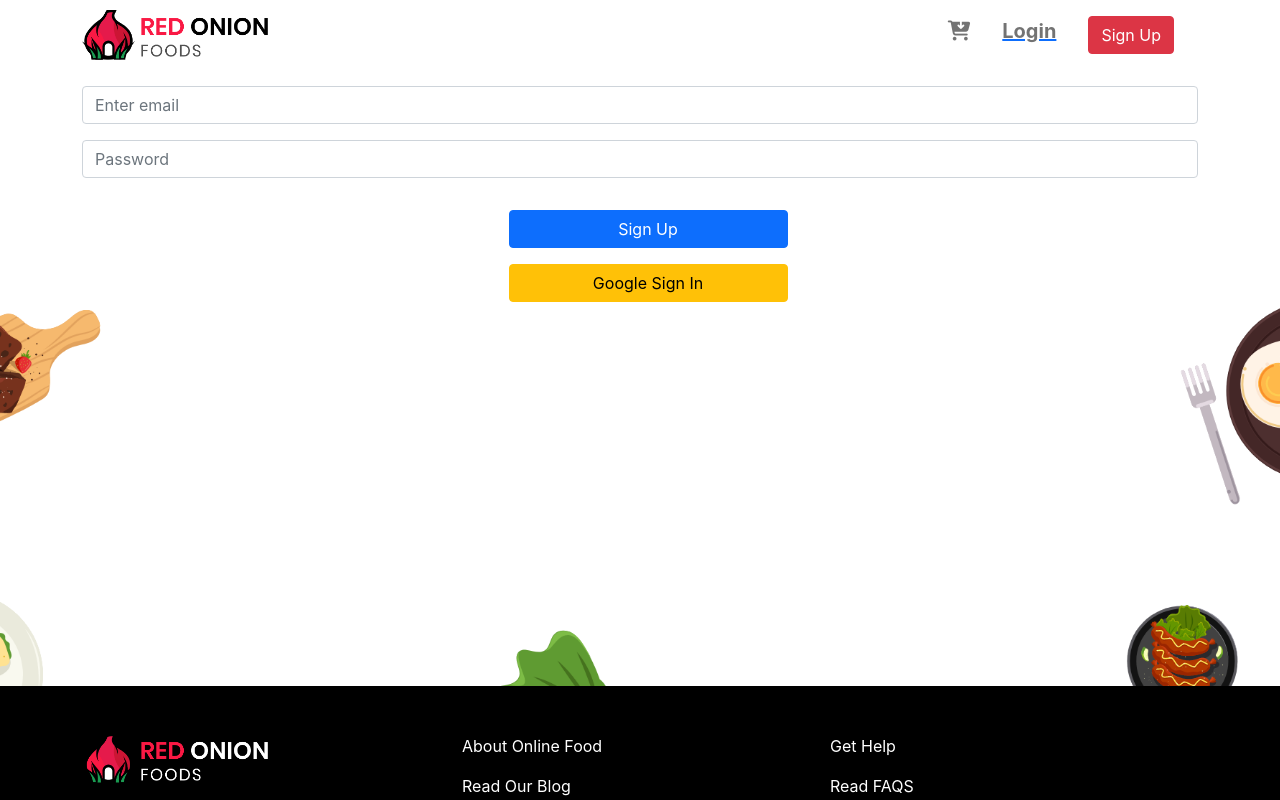
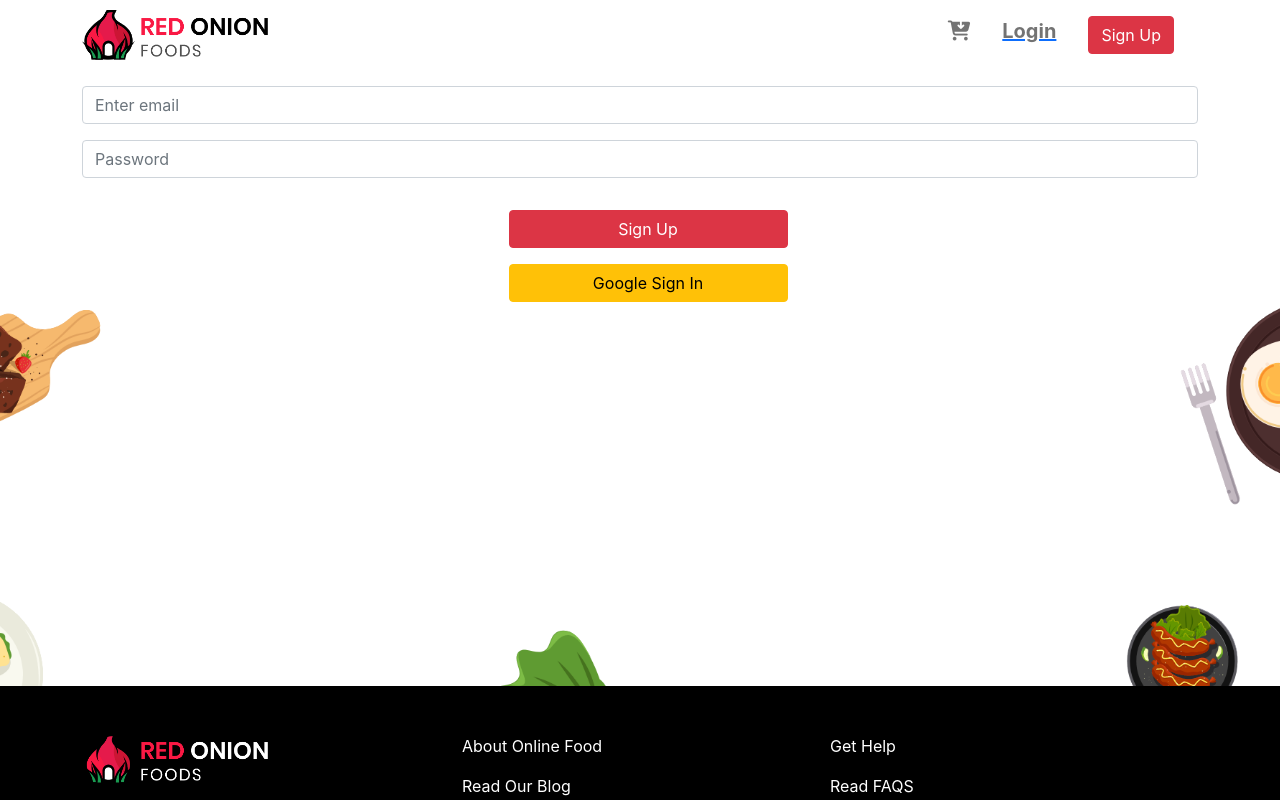
Before and after one commit to Dip-Baidya/Hot-onion-restaurent, a React (Create React App) app: page /login in a window 1280 px wide. Shown: the top 800 px of the page. Built offline with nearby package versions, Linux system fonts and the light colour scheme; no server answers.

Commit message:
Change The button Colour

```diff
--- a/src/Components/Login/Login.js
+++ b/src/Components/Login/Login.js
@@ -29,7 +29,7 @@ const Login = (props) => {
                         <input type="password" className="form-control" id="exampleInputPassword1" placeholder="Confirm Password" required />
                     </div> */}
                     <p className="text-danger">{error}</p>
-                    <button type="submit" className="btn btn-primary mt-3  w-25 ms-3">Sign Up</button>
+                    <button type="submit" className="btn btn-danger mt-3  w-25 ms-3">Sign Up</button>
 
                 </form>
 
```
